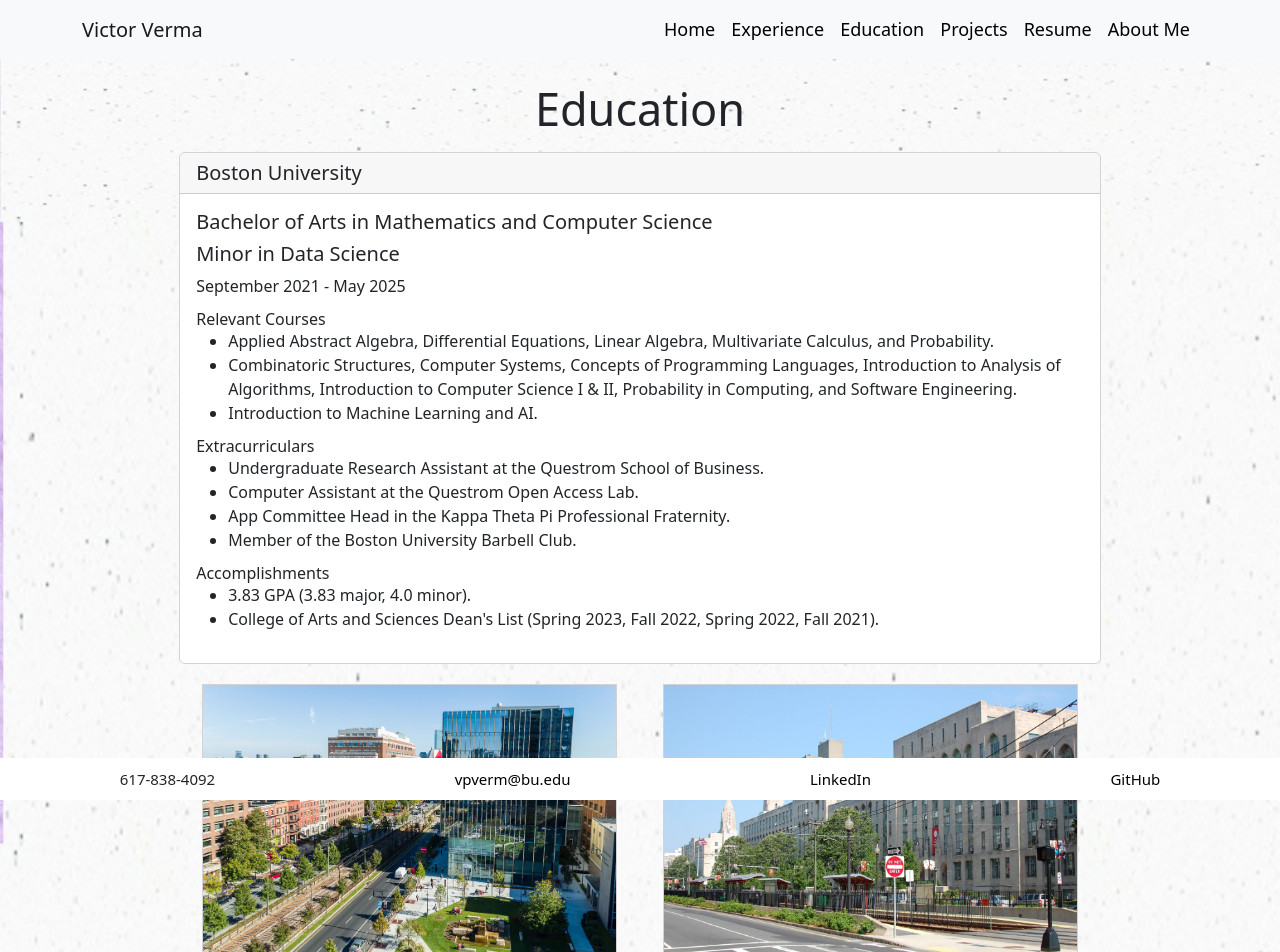
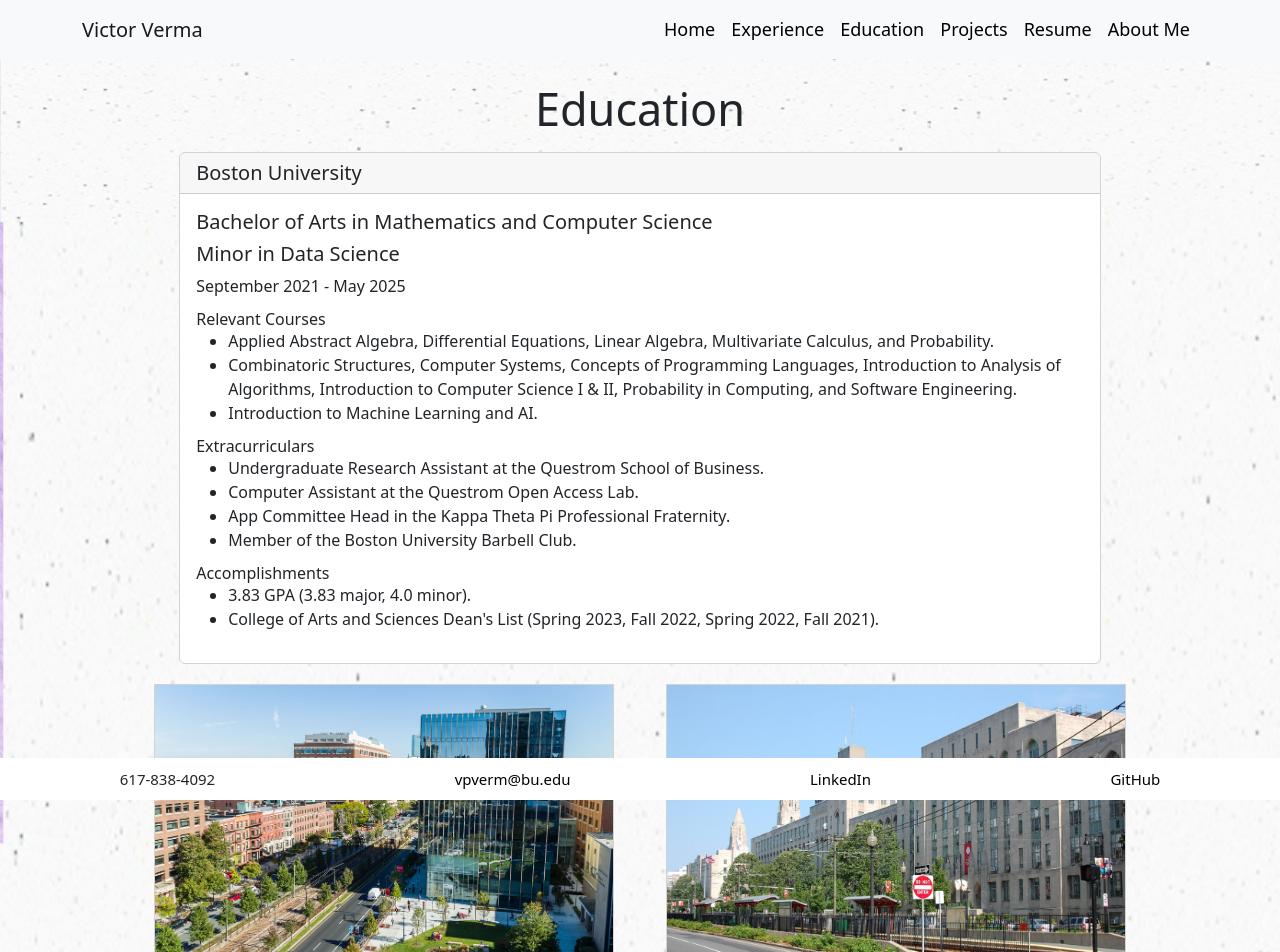
Before and after one commit to victorverma3/Portfolio, a React (Vite) app: page /education in a window 1280 px wide. Shown: the top 952 px of the page. Built offline with nearby package versions, Linux system fonts and the light colour scheme.

Commit message:
fixed typo

```diff
--- a/src/pages/education/Education.css
+++ b/src/pages/education/Education.css
@@ -38,14 +38,14 @@
     justify-content: space-around;
 }
 
-@media screen and (max-width: 499) {
+@media screen and (max-width: 499px) {
     .schoolPic {
-        width: 90%;
+        width: 90vw;
         margin-top: 20px;
     }
 
     .schoolPicContainer {
-        width: 90%;
+        width: 90vw;
         display: flex;
         flex-direction: column;
         justify-content: space-around;
@@ -66,7 +66,7 @@
     }
 
     .schoolPicContainer {
-        width: 80%;
+        width: 80vw;
         margin-top: 20px;
         display: flex;
         flex-direction: row;
```
